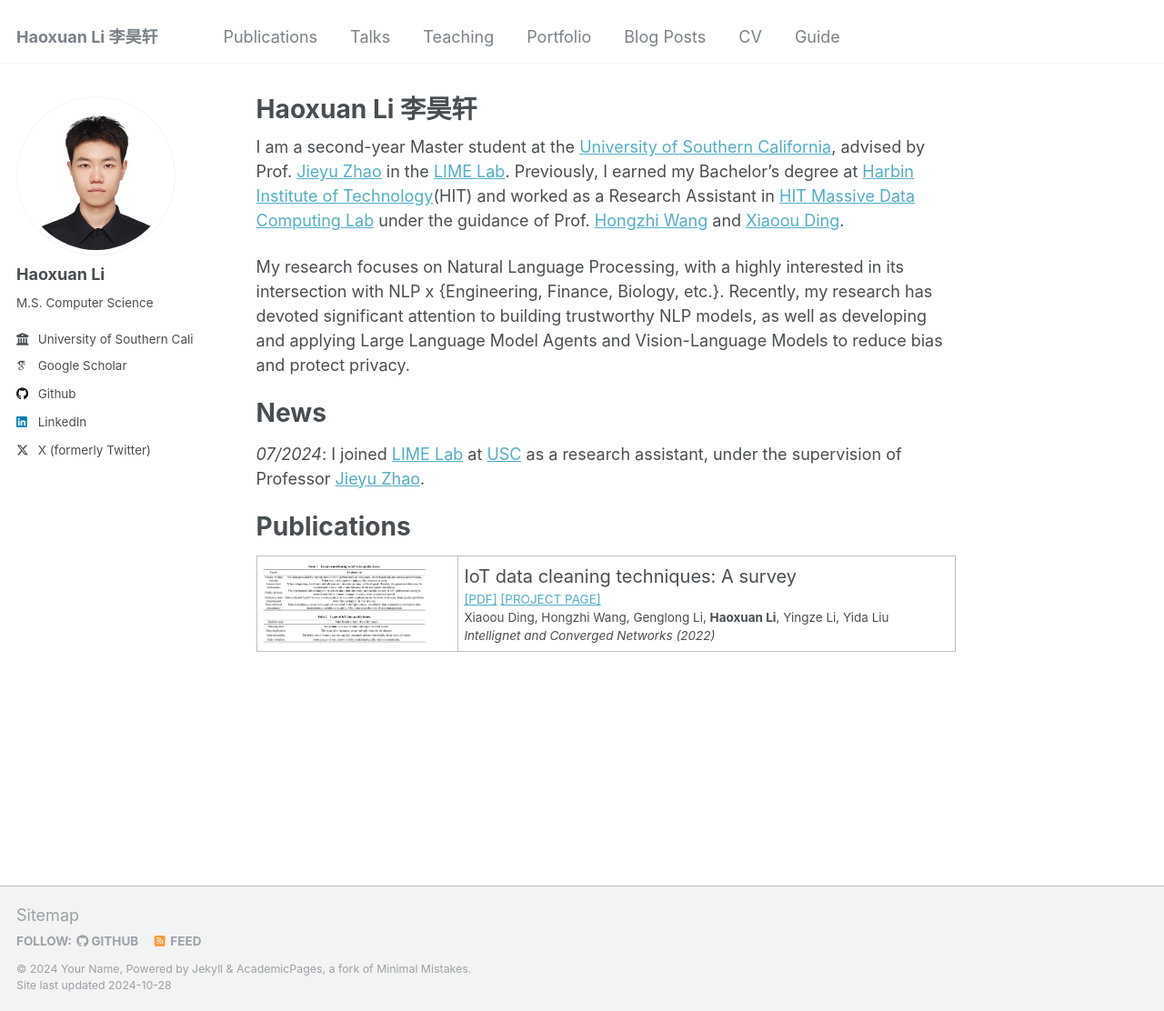
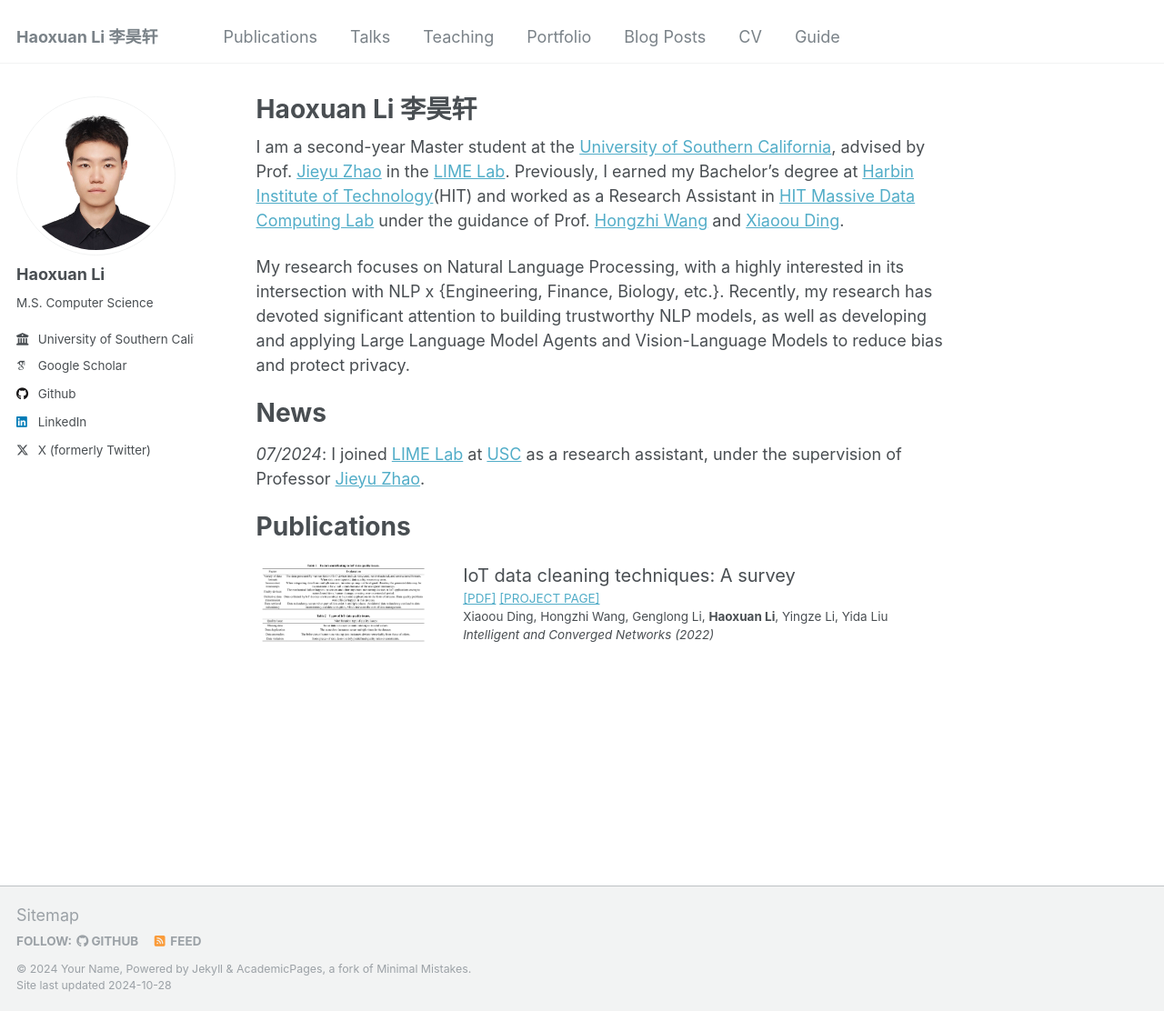
Before and after one commit to HauxLee/hauxlee.github.io, a Jekyll site: the page built from _pages/about.md, in a window 1280 px wide and 1112 px high. Shown: the whole window at 91% size. Built offline with Jekyll 4.4.1, drawn with Linux system fonts in a browser that asks for light colours; some web fonts are replaced.

Commit message:
Update on 10/28/2024_3

```diff
--- a/_config.yml
+++ b/_config.yml
@@ -213,16 +213,16 @@
 # These settings control the types of collections used by the template
 collections:
   teaching:
-    output: true
+    output: false
     permalink: /:collection/:path/
   publications:
-    output: true
+    output: false
     permalink: /:collection/:path/
   portfolio:
-    output: true
+    output: false
     permalink: /:collection/:path/
   talks:
-    output: true
+    output: false
     permalink: /:collection/:path/
 
 
--- a/_pages/about.md
+++ b/_pages/about.md
@@ -18,15 +18,17 @@
 
 Publications
 ======
-<table>
+<table style="border: none; border-collapse: collapse;">
   <tr>
-    <td><img src="../images/publication_images/IoT_1.png" alt="IoT data cleaning techniques:A survey" width="180" /></td>
-    <td>
+    <td style="border: none;">
+      <img src="../images/publication_images/IoT_1.png" alt="IoT data cleaning techniques: A survey" width="180" style="border: none;" />
+    </td>
+    <td style="border: none;">
       <span style="font-size: 20px;">IoT data cleaning techniques: A survey</span> <br>
-      <!-- <a href="PDF_link">[PDF]</a> <a href="CODE_link">[CODE]</a> <a href="Project_Page_link">[PROJECT PAGE]</a> <br> -->
-      <a href="https://ieeexplore.ieee.org/stamp/stamp.jsp?tp=&arnumber=10026521">[PDF]</a> <a href="https://ieeexplore.ieee.org/document/10026521">[PROJECT PAGE]</a> <br>
+      <a href="https://ieeexplore.ieee.org/stamp/stamp.jsp?tp=&arnumber=10026521">[PDF]</a>
+      <a href="https://ieeexplore.ieee.org/document/10026521">[PROJECT PAGE]</a> <br>
       Xiaoou Ding, Hongzhi Wang, Genglong Li, <strong>Haoxuan Li</strong>, Yingze Li, Yida Liu <br>
-      <i> Intellignet and Converged Networks (2022)</i> <br>
+      <i>Intelligent and Converged Networks (2022)</i> <br>
     </td>
   </tr>
 </table>
```
